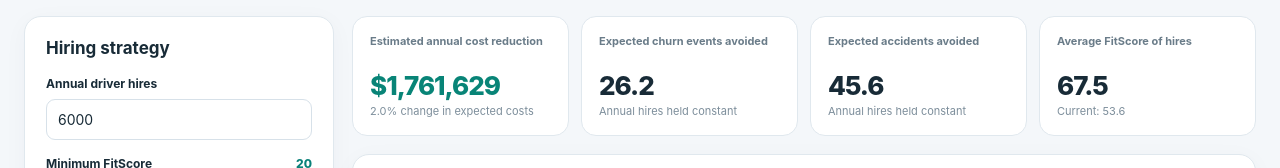
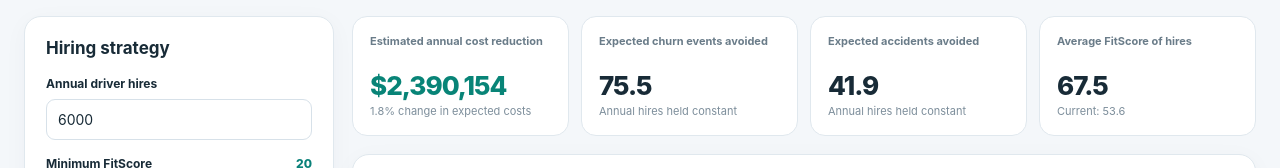
Before and after one commit to JuulVossen/fitme-market-research, a website: page docs/simulated-impact/prime/index.html in a window 1280 px wide. Shown: the part 193-361 px from the top of the page. Drawn offline with Linux system fonts and the light colour scheme.

Commit message:
Update Prime fitted churn and accident models

```diff
--- a/docs/simulated-impact/prime/index.html
+++ b/docs/simulated-impact/prime/index.html
@@ -4,10 +4,10 @@
 (()=>{'use strict';const $=id=>document.getElementById(id);let result=null;const fmt=(v,d=1)=>Number(v).toLocaleString('en-GB',{minimumFractionDigits:d,maximumFractionDigits:d});const money=v=>'$'+Math.round(v).toLocaleString('en-GB');const clamp=(x,a,b)=>Math.max(a,Math.min(b,x));
 // Deterministic, gently high-skewed reference population on 0..100.
 function builtIn(){let arr=[];for(let s=0;s<=100;s++){let n=Math.round(15+8*s/100);for(let j=0;j<n;j++)arr.push(s)}return arr}const scores=builtIn();
-// Fitted model parameters supplied on 17 November 2026; FitScores use the 0..100 scale.
+// Fitted model parameters supplied on 19 November 2026; FitScores use the 0..100 scale.
 // Cox baseline is uncentered at day 365. Accident offset is log(365);
 // trainer and tenure contributions are omitted as requested.
-const MODEL={"version":"2026-11-17","horizonDays":365,"churn":{"fitscore":-0.0026785,"baselineCumulativeHazard":0.1529867},"accidents":{"intercept":-6.674781,"fitscore":-0.0012621}};
+const MODEL={"version":"2026-11-19","horizonDays":365,"churn":{"fitscore":-0.0026205,"baselineCumulativeHazard":0.782142826804488},"accidents":{"intercept":-6.541252,"fitscore":-0.001003}};
 function churn(f){return -Math.expm1(-MODEL.churn.baselineCumulativeHazard*Math.exp(MODEL.churn.fitscore*f))}
 function accidents(f){return MODEL.horizonDays*Math.exp(MODEL.accidents.intercept+MODEL.accidents.fitscore*f)}
 function mix(min,sel){const eligible=scores.filter(x=>x>=min);if(!eligible.length)return [];const k=sel/100*5;const maxLog=k;let weights=eligible.map(f=>Math.exp(k*f/100-maxLog));const sum=weights.reduce((a,b)=>a+b,0);return eligible.map((f,i)=>({f,w:weights[i]/sum}))}
```
Also changed, not shown: README.md.
